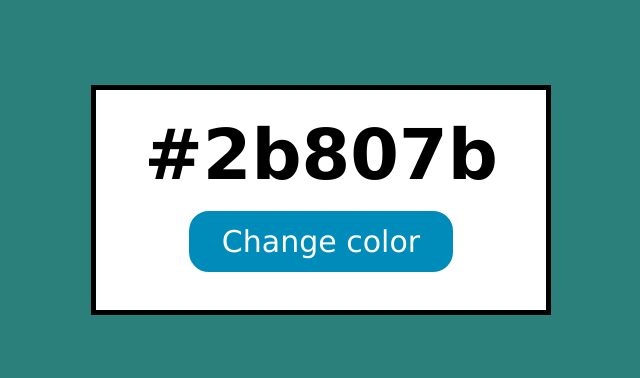
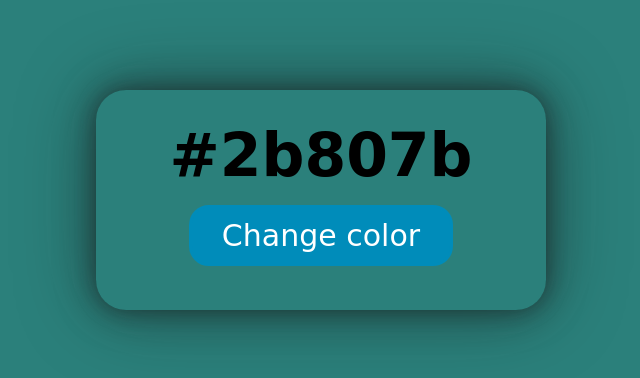
Before and after one commit to GabyLow/Random-color, a plain HTML site: page index.html in a window 1280 px wide. Shown: the part 200-578 px from the top of the page, without its empty margins (319-959 px from the left). Drawn offline with Linux system fonts and the light colour scheme.

Commit message:
:sparkles: change:style

```diff
--- a/style.css
+++ b/style.css
@@ -1,7 +1,7 @@
 * {
     margin: 0;
     padding: 0;
-    font-family: Verdana, Geneva, Tahoma, sans-serif;
+    font-family:cursive;
 }
 
 body {
@@ -19,14 +19,16 @@ body {
 #contenedor {
     height: 220px;
     width: 450px;
-    background-color: white;
-    border: 5px solid black;
+    border-radius: 30px;
+    box-shadow: 0 0 20px rgba(26, 26, 26, 0.4),
+    0 0 40px rgba(26, 26, 26, 0.4),
+    0 0 80px rgba(26, 26, 26, 0.4);
     flex-wrap: wrap;
     flex-direction: column;
 }
 
 #color {
-    font-size: 70px;
+    font-size: 60px;
     font-weight: bold;
 }
 
```
